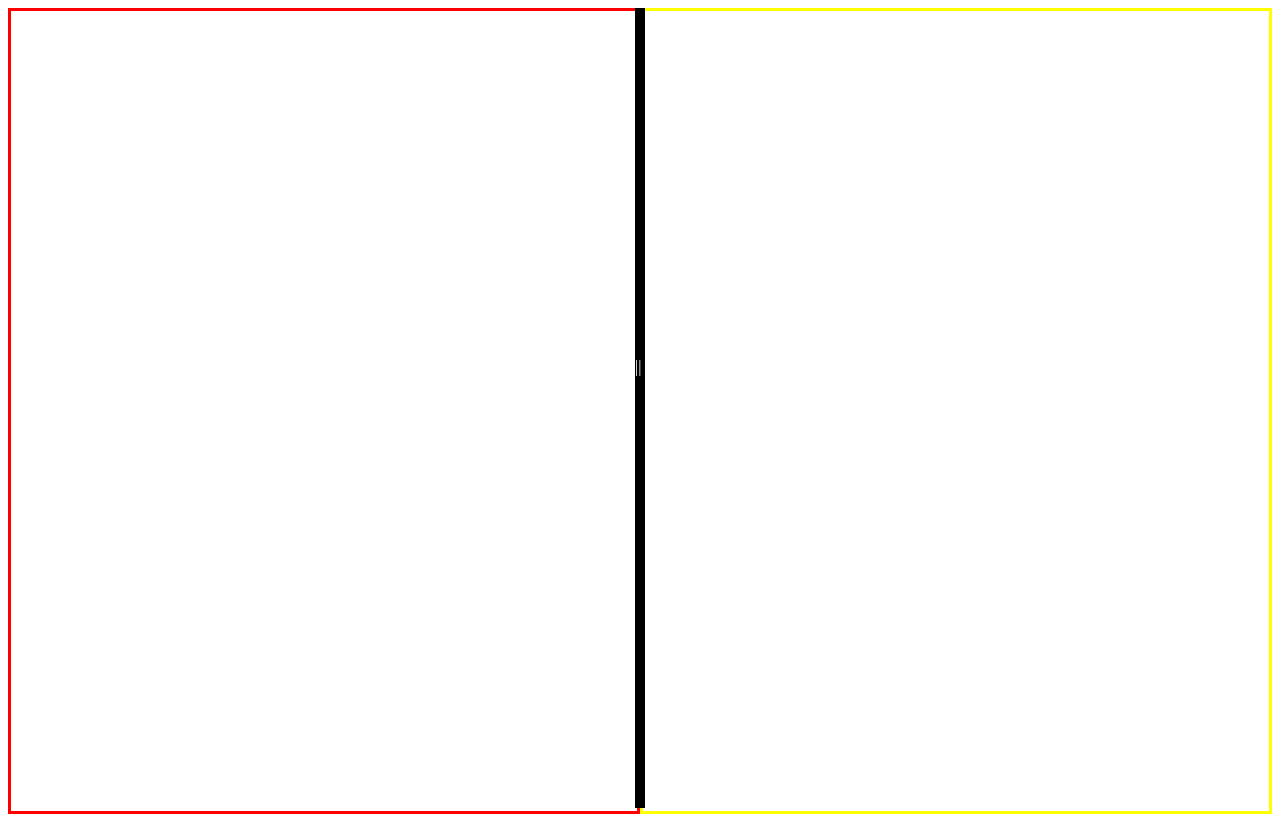
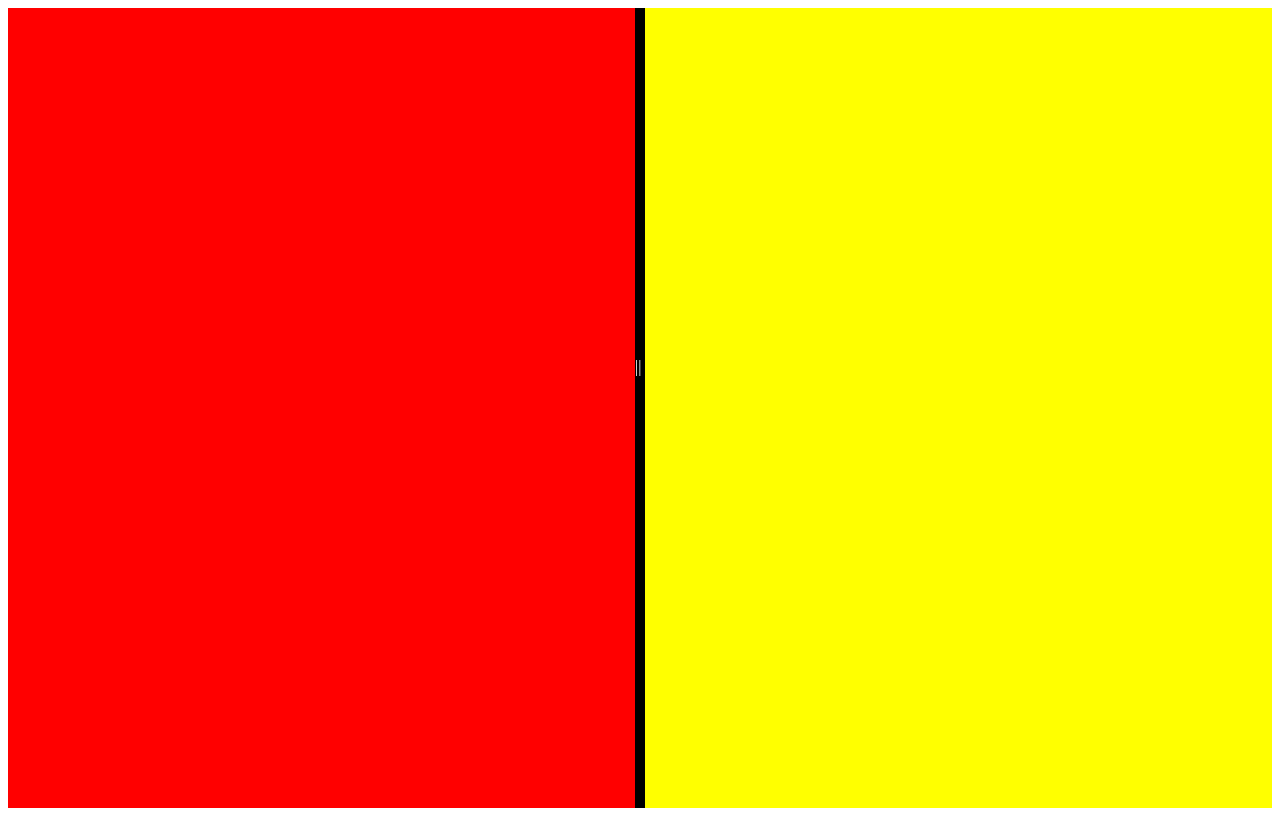
Before and after one commit to Rahul-K-Saini/split-window-slider, a plain HTML site: page index.html in a window 1280 px wide. Drawn offline with Linux system fonts and the light colour scheme.

Commit message:
changed colors

```diff
--- a/index.html
+++ b/index.html
@@ -13,10 +13,10 @@
         height: 100vh;
       }
       #A {
-        border: 3px solid red;
+      background:red;
       }
       #B {
-        border: 3px solid yellow;
+      background:yellow;
       }
       #slider {
         height: 100vh;
```
